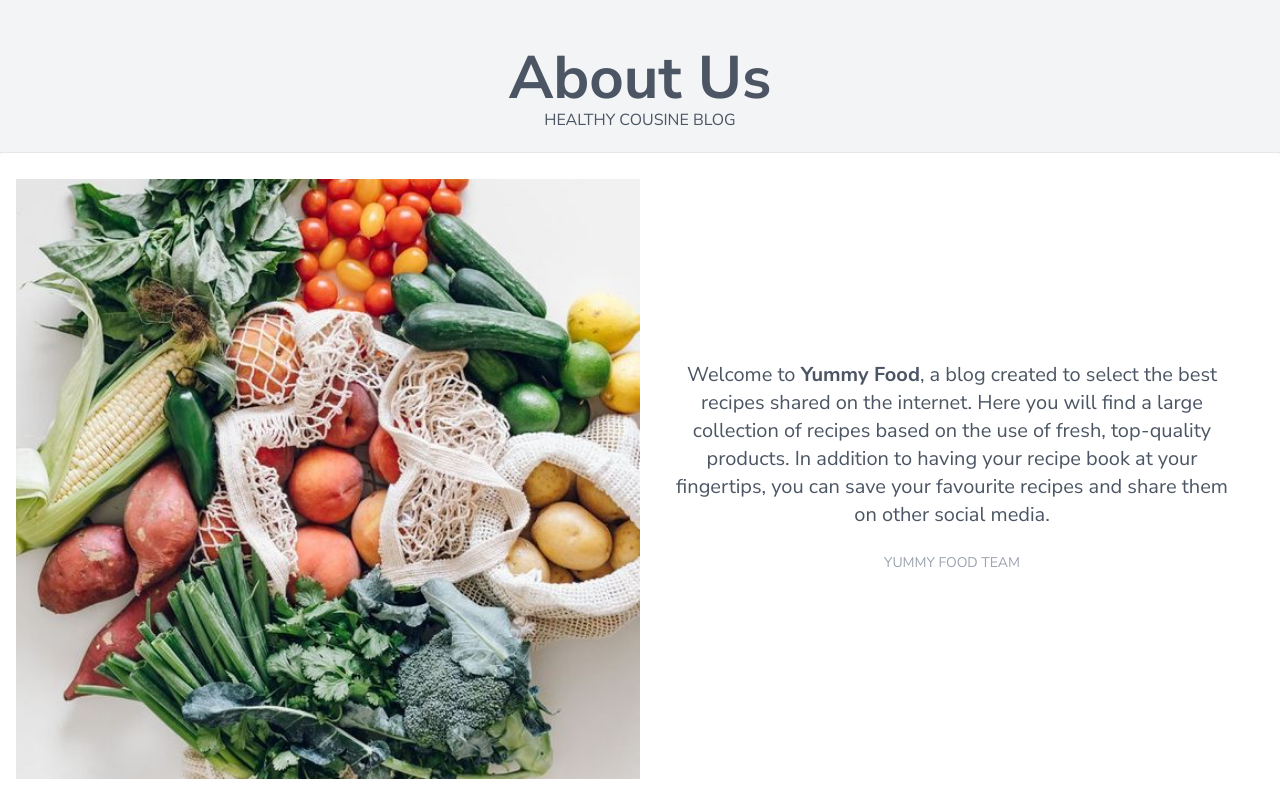
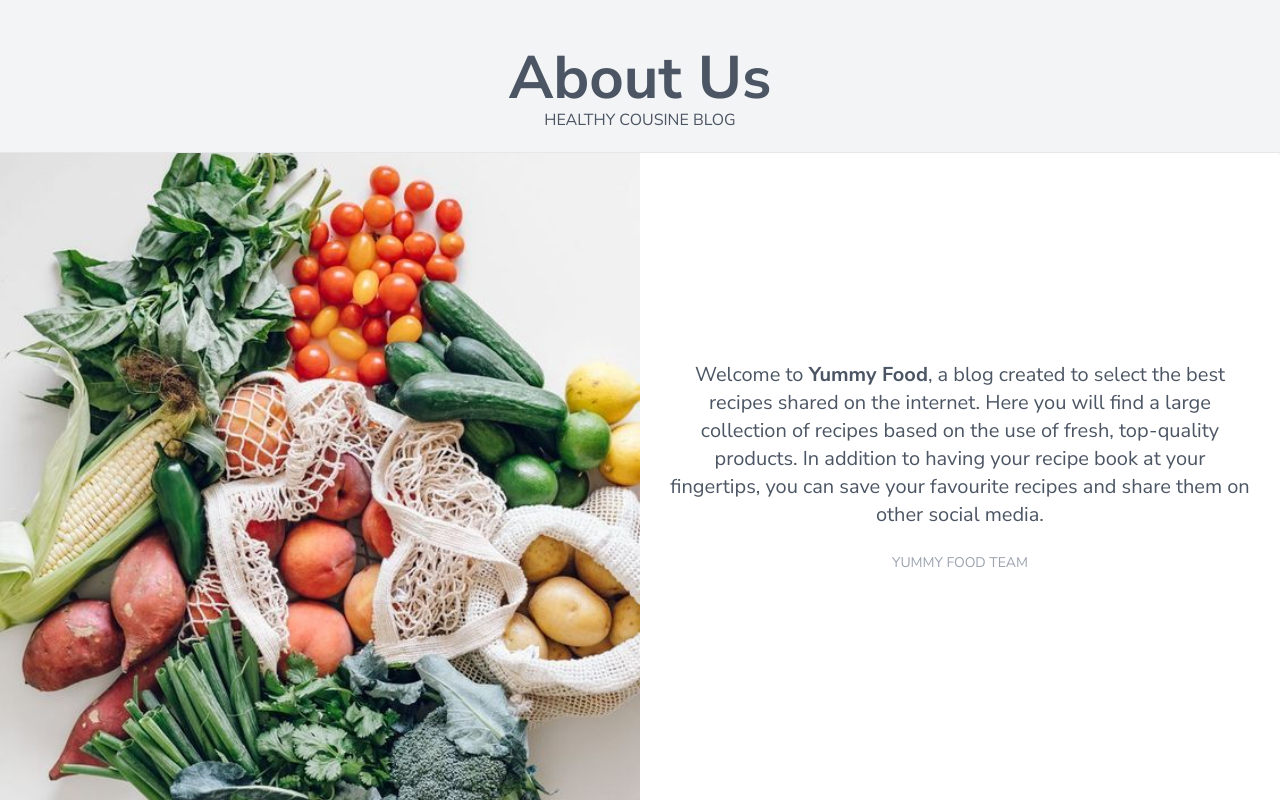
Before and after one commit to Valeprogr/tailwind-exercise-yummy-food, a React (Create React App) app: page /about in a window 1280 px wide. Shown: the top 800 px of the page. Built offline with nearby package versions, Linux system fonts and the light colour scheme.

Commit message:
edit some classes

```diff
--- a/src/components/Card.js
+++ b/src/components/Card.js
@@ -4,7 +4,7 @@ const Card = ({props}) => {
     return (
         <>
             <div className='card hover:shadow-lg cursor-pointer'>
-            <img src={props.img} alt='recipe' className='w-full h-32 sm:h-48 object-cover'></img>
+            <img src={props.img} alt='recipe' className='w-full  h-32 sm:h-48 object-cover'></img>
             <div className='m-4'>
                     <span className='font-bold'>{ props.name}</span>
                     <span className='block text-gray-500 text-sm'>{ props.author}</span>
--- a/src/pages/About.js
+++ b/src/pages/About.js
@@ -7,9 +7,9 @@ const About = () => {
                 <p className='text-6xl font-bold'>About Us</p>
                 <p className='text-md uppercase'>Healthy cousine Blog</p>
             </div>
-            <div className='md:grid grid-cols-2 md:pr-4 md:pl-4 bg-white rounded h-auto '>
+            <div className='md:grid grid-cols-2  bg-white rounded h-auto '>
                 <div className='flex items-center'>
-                    <img src='./images/about.jpeg' alt='fresh products' className='object-cover w-screen lg:max-w-auto lg:max-h-[600px]'></img>
+                    <img src='./images/about.jpeg' alt='fresh products' className='object-cover w-screen lg:max-w-auto lg:h-[800px]'></img>
                 </div>
                 <div className='my-24 lg:my-52 mx-7 text-center block w-auto items-center  lg:text-xl'>
                     <p >
```
